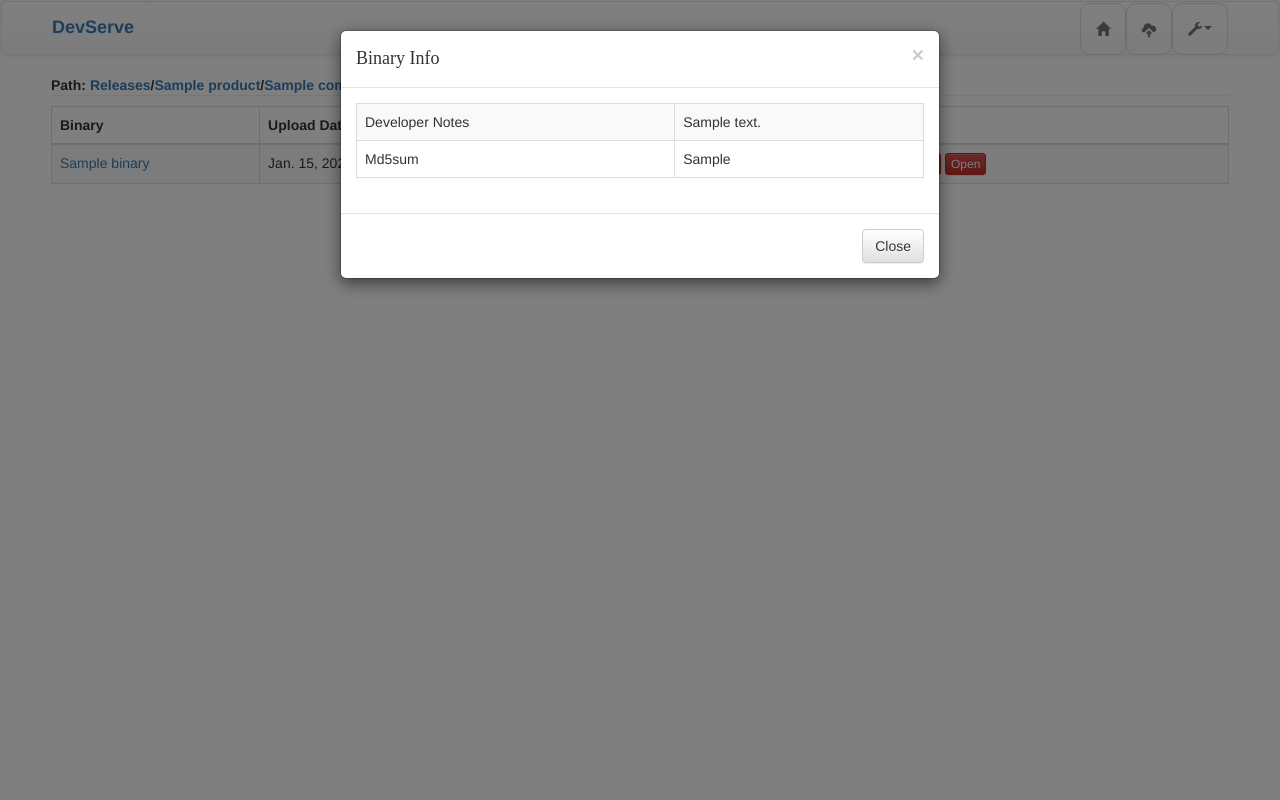
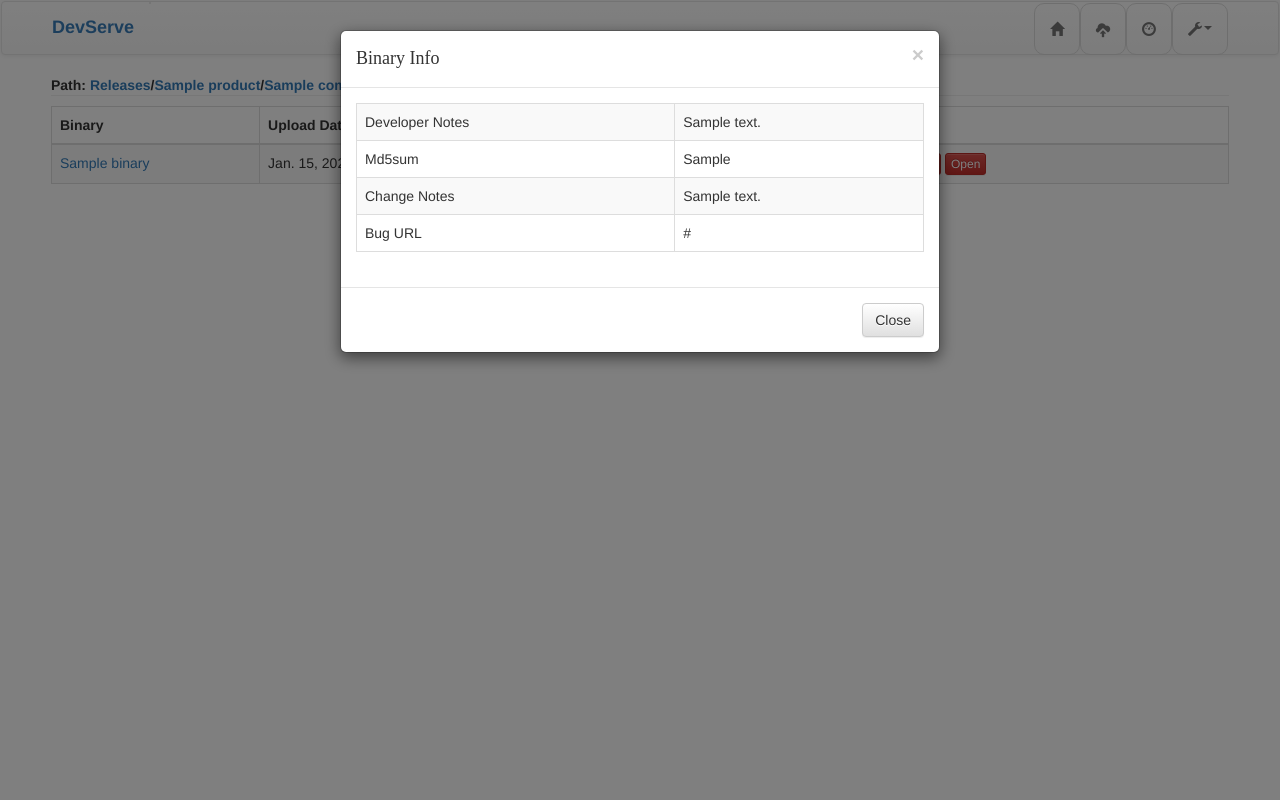
Before and after one commit to kiran-vemuri/DevServe, a Django app: page /releases/1/1/ in a window 1280 px wide, after a click that opens the changed part. Run offline with Django 3.2, Linux system fonts and the light colour scheme; tables that the repository leaves empty hold one stand-in row (values such as "Sample post"); parts of the project's set-up code (start-up, migrations or seed data) failed here and were passed over; some libraries are stand-ins or nearby versions.

Commit message:
- adding activity_Report

```diff
--- a/releases/urls.py
+++ b/releases/urls.py
@@ -20,5 +20,6 @@ urlpatterns = [
     url(r'^binary_upload$',
         views.binary_upload,
         name='binary_upload'),
+    url(r'^activity_report/$', views.activity_report)
     # url(r'^admin_action/clear_unstable_binaries', views.clear_unstable_binaries),
 ] + static(settings.MEDIA_URL, document_root=settings.MEDIA_ROOT)
--- a/releases/views.py
+++ b/releases/views.py
@@ -162,6 +162,16 @@ def binary_status_change(request, product_id, component_id, binary_id, new_statu
         binary_object.save()
     return HttpResponseRedirect(redirect_url)
 
+
+def activity_report(request):
+    binary_list = Binary.objects.all().order_by('-status_change_date')
+    context = {
+        'binary_list': binary_list
+    }
+    print binary_list[0].status_change_date
+    return render(request, 'releases/activity_report.html', context)
+
+
 # TODO:
 def clear_unstable_binaries(request):
     binary_list = Binary.objects.filter(status="unstable")
--- a/static/templates/base.html
+++ b/static/templates/base.html
@@ -56,6 +56,7 @@
                 <ul class="nav navbar-nav navbar-right">
                     <li><a class="glyphicon glyphicon-home borderlist" href="{% url 'product_index' %}" title="Home"></a></li>
                     <li><a class="glyphicon glyphicon-cloud-upload borderlist" href="/releases/binary_upload" title="Upload Binary"></a></li>
+                    <li><a class="glyphicon glyphicon-dashboard borderlist" href="/releases/activity_report" title="Activity Report"></a></li>
 
                     <li class="dropdown">
                         <a href="#" class="dropdown-toggle glyphicon glyphicon-wrench borderlist" data-toggle="dropdown" role="button" aria-haspopup="true" aria-expanded="false" title="Admin Menu"><span class="caret"></span>
--- a/static/templates/releases/binary_index.html
+++ b/static/templates/releases/binary_index.html
@@ -69,6 +69,18 @@
                                         <tr>
                                             <td>Md5sum</td>
                                             <td>{{ binary.md5sum }}</td>
+                                        </tr>
+                                        <tr>
+                                            <td>Change Notes</td>
+                                            <td>{{ binary.change_notes }}</td>
+                                        </tr>
+                                        <tr>
+                                            <td>Bug URL</td>
+                                            {% if binary.bug_url != '' %}
+                                                <td>{{ binary.bug_url}}</td>
+                                            {% else %}
+                                                <td> No bugs filed </td>
+                                            {% endif %}
                                         </tr>
                                     </table>
                                 </div>
```
Also changed, not shown: static/templates/releases/activity_report.html (added, +10 -0 lines).
